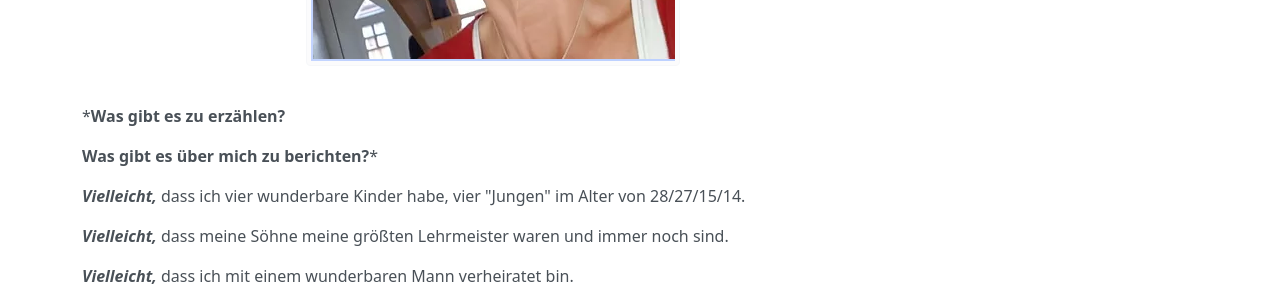
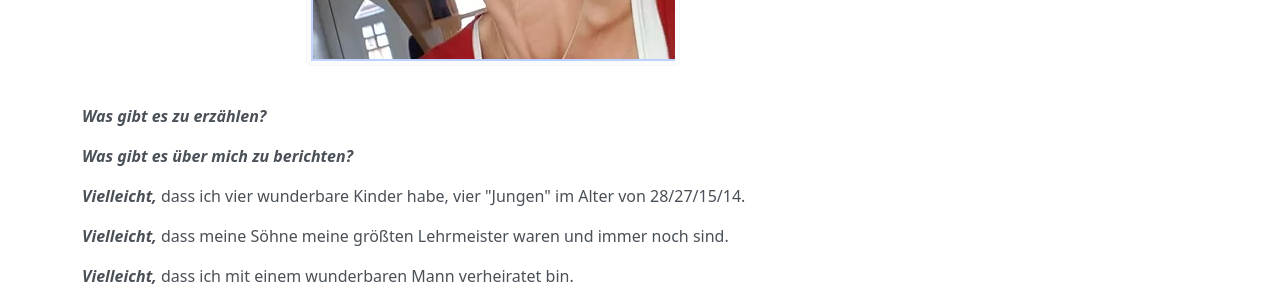
Before and after one commit to liliklu/liliklu.de, an MkDocs documentation site: the page built from docs/z_ueber-mich_me.md, in a window 1280 px wide and 900 px high. Shown: the part 364-664 px from the top of the window. Built offline with MkDocs 1.6.1, drawn with Linux system fonts in a browser that asks for light colours; nearby versions of some CDN libraries.

Commit message:
kursiv 1

```diff
--- a/docs/z_ueber-mich_me.md
+++ b/docs/z_ueber-mich_me.md
@@ -12,10 +12,10 @@ img {
 #### ***ÜBER MICH***  🍀🦋💚 ![](img/ueber-mich.png)
 
 
-***Was gibt es zu erzählen?**
+***Was gibt es zu erzählen?***
 
 
-**Was gibt es über mich zu berichten?***
+***Was gibt es über mich zu berichten?***
 
 
 
```
